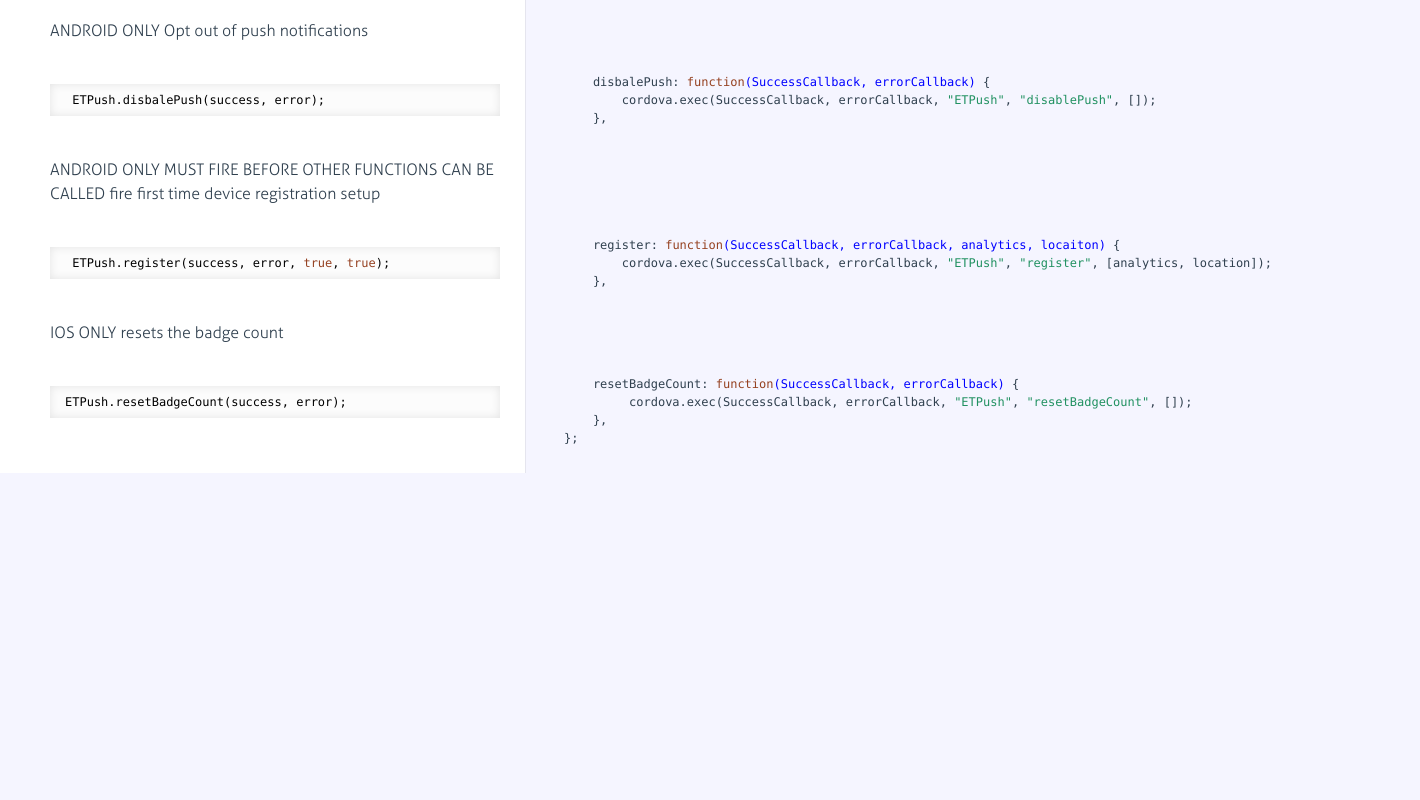
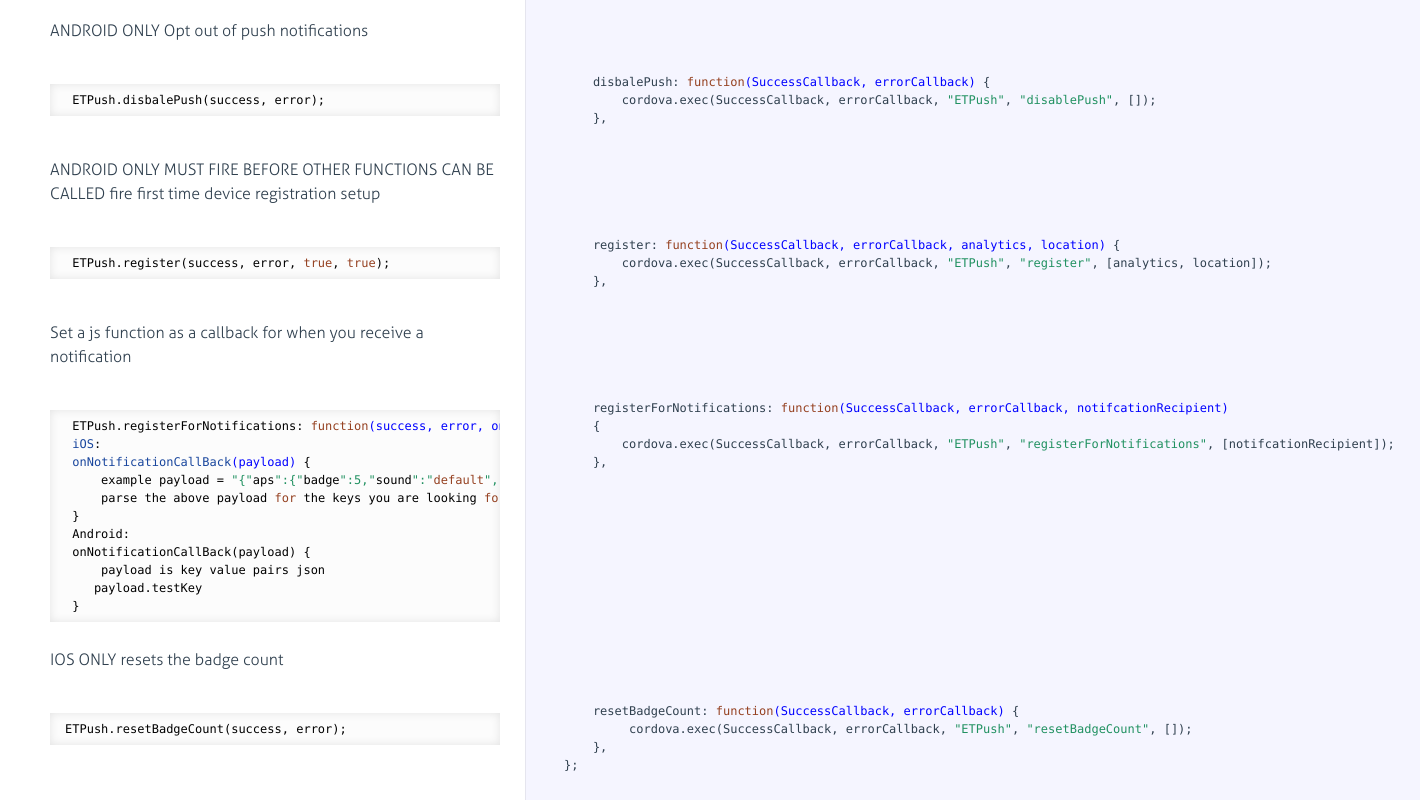
Before and after one commit to spuentesp/JB4A-SDK-CordovaPlugin, a plain HTML site: page index.html in a window 1280 px wide. Shown: the part 1431-2231 px from the top of the page, 1420 px wide, since content can reach past the window. Before the commit the page ends 1904 px from the top, so only its background shows below. Drawn offline with Linux system fonts and the light colour scheme.

Commit message:
updated docs

```diff
--- a/index.html
+++ b/index.html
@@ -360,7 +360,7 @@
 </code></pre>
             </div>
 
-            <div class="content"><div class='highlight'><pre>    register: <span class="hljs-function"><span class="hljs-keyword">function</span><span class="hljs-params">(SuccessCallback, errorCallback, analytics, locaiton)</span> {</span>
+            <div class="content"><div class='highlight'><pre>    register: <span class="hljs-function"><span class="hljs-keyword">function</span><span class="hljs-params">(SuccessCallback, errorCallback, analytics, location)</span> {</span>
         cordova.exec(SuccessCallback, errorCallback, <span class="hljs-string">"ETPush"</span>, <span class="hljs-string">"register"</span>, [analytics, location]);
     },</pre></div></div>
 
@@ -373,7 +373,7 @@
               <div class="pilwrap ">
                 <a class="pilcrow" href="#section-24">&#182;</a>
               </div>
-              <p>IOS ONLY resets the badge count</p>
+              <p>Set a js function as a callback for when you receive a notification</p>
 
             </div>
 
@@ -385,6 +385,47 @@
 
               <div class="pilwrap ">
                 <a class="pilcrow" href="#section-25">&#182;</a>
+              </div>
+              <pre><code> ETPush.registerForNotifications: <span class="hljs-function"><span class="hljs-keyword">function</span><span class="hljs-params">(success, error, onNotificationCallBack)</span>
+ <span class="hljs-title">iOS</span>:
+ <span class="hljs-title">onNotificationCallBack</span><span class="hljs-params">(payload)</span> {</span>
+     example payload = <span class="hljs-string">"{"</span>aps<span class="hljs-string">":{"</span>badge<span class="hljs-string">":5,"</span>sound<span class="hljs-string">":"</span><span class="hljs-keyword">default</span><span class="hljs-string">","</span>alert<span class="hljs-string">":"</span>test<span class="hljs-string">"},"</span>testKey<span class="hljs-string">":"</span>test<span class="hljs-string">","</span>_m<span class="hljs-string">":"</span>ODc6MTE0OjA<span class="hljs-string">"}"</span>;
+     parse the above payload <span class="hljs-keyword">for</span> the keys you are looking <span class="hljs-keyword">for</span>
+ }
+ Android:
+ onNotificationCallBack(payload) {
+     payload is key value pairs json
+    payload.testKey
+ }
+</code></pre>
+            </div>
+
+            <div class="content"><div class='highlight'><pre>    registerForNotifications: <span class="hljs-function"><span class="hljs-keyword">function</span><span class="hljs-params">(SuccessCallback, errorCallback, notifcationRecipient)</span>
+    {</span>
+        cordova.exec(SuccessCallback, errorCallback, <span class="hljs-string">"ETPush"</span>, <span class="hljs-string">"registerForNotifications"</span>, [notifcationRecipient]);
+    },</pre></div></div>
+
+        </li>
+
+
+        <li id="section-26">
+            <div class="annotation">
+
+              <div class="pilwrap ">
+                <a class="pilcrow" href="#section-26">&#182;</a>
+              </div>
+              <p>IOS ONLY resets the badge count</p>
+
+            </div>
+
+        </li>
+
+
+        <li id="section-27">
+            <div class="annotation">
+
+              <div class="pilwrap ">
+                <a class="pilcrow" href="#section-27">&#182;</a>
               </div>
               <pre><code>ETPush.resetBadgeCount(success, error);
 </code></pre>
```
